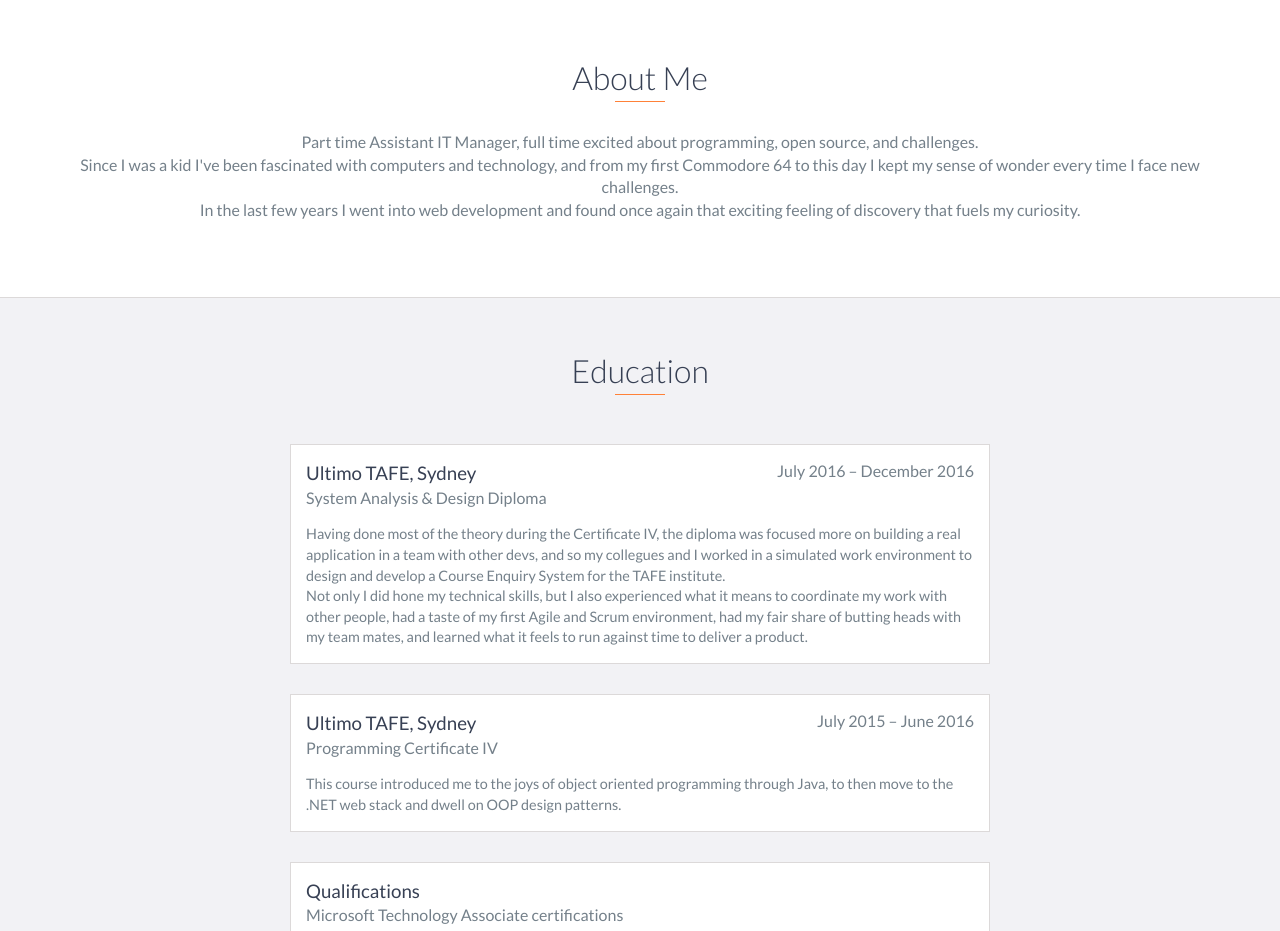
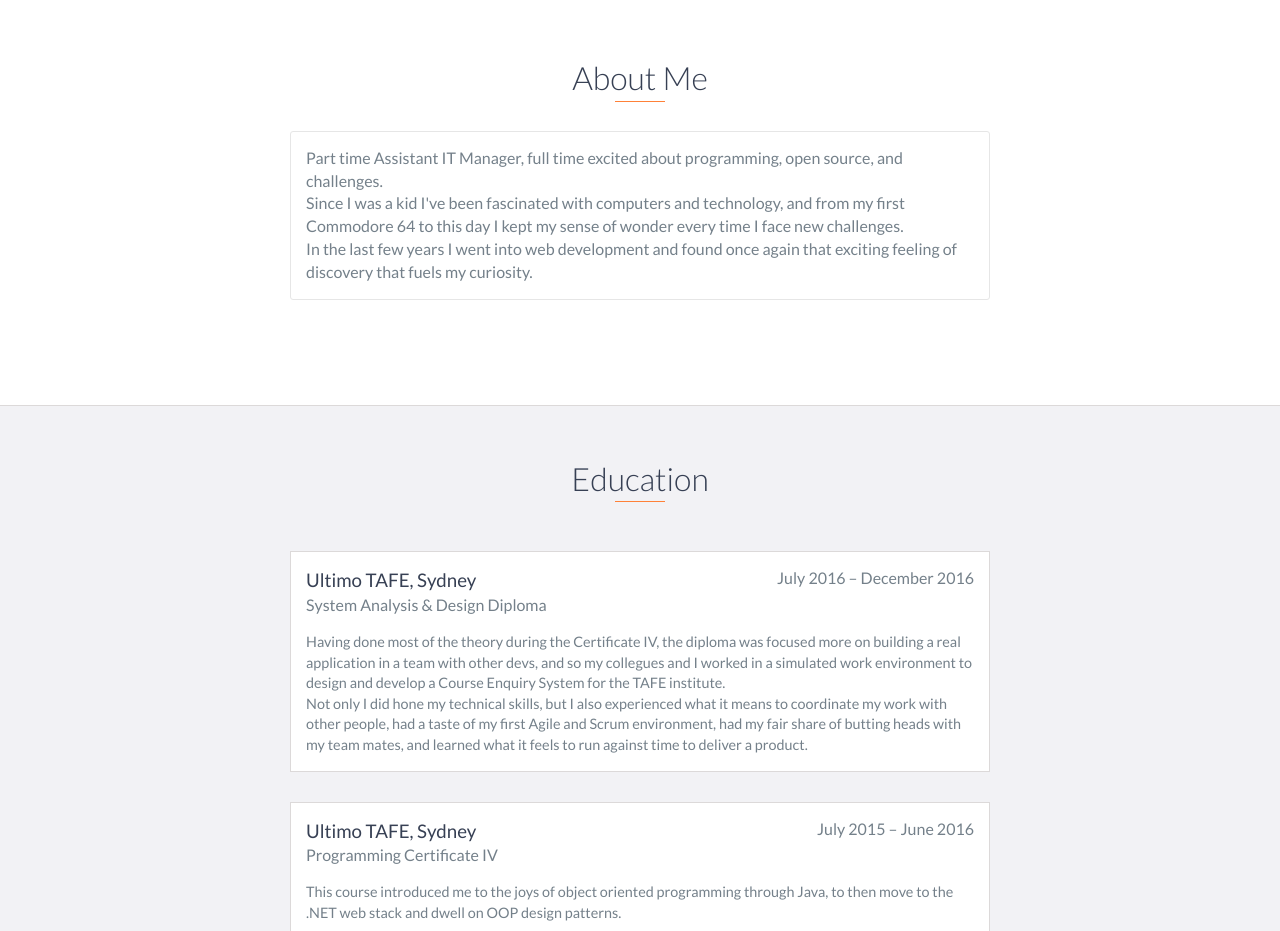
Before and after one commit to vitorussomoliterni/vitorussomoliterni.github.io, a website: page index.html in a window 1280 px wide. Shown: the part 820-1751 px from the top of the page. Drawn offline with nearby package versions, Linux system fonts and the light colour scheme.

Commit message:
Edited About Me section

```diff
--- a/index.html
+++ b/index.html
@@ -70,7 +70,7 @@
     <div id="about">
         <div class="container">
             <h2 class="heading">About Me</h2>
-            <div>
+            <div id="about-content">
                 <p>Part time Assistant IT Manager, full time excited about programming, open source, and challenges.</p>
                 <p>Since I was a kid I've been fascinated with computers and technology, and from my first Commodore 64 to this day I kept my sense of wonder every time I face new challenges.</p>
                 <p>In the last few years I went into web development and found once again that exciting feeling of discovery that fuels my curiosity.</p>
--- a/scss/styles.scss
+++ b/scss/styles.scss
@@ -440,6 +440,16 @@ footer {
         color: $text;
         margin: 0;
     }
+
+    #about-content {
+        background: #fff;
+        border: 1px solid #e6e6e6;
+        padding: 15px;
+        border-radius: 3px;
+        text-align: left;
+        max-width: 700px;
+        margin: 0 auto 30px auto;
+    }
 }
 
 /*
```
Also changed, not shown: css/styles.css.
